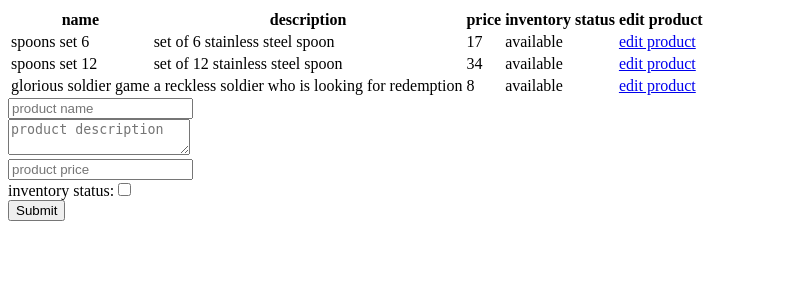
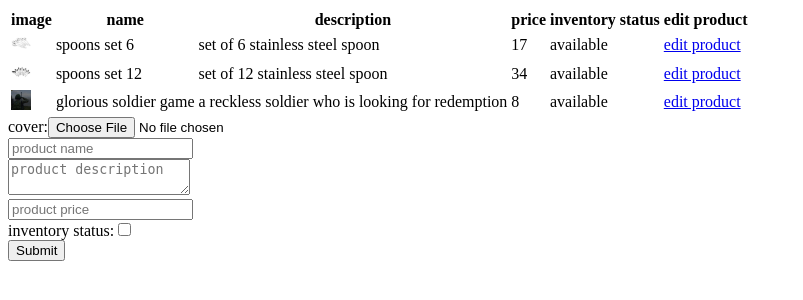
Before and after one commit to Mahdi-fatemii/online-shop, a Flask app: page /admin/dashboard/products in a window 1280 px wide. Shown: the top 300 px of the page, without its empty margins (0-803 px from the left). Run offline with Flask 3, Linux system fonts and the light colour scheme; the visitor is signed in with stand-in values (Sample User, id 1); some libraries are stand-ins or nearby versions.

Commit message:
image for products

```diff
--- a/blueprints/admin.py
+++ b/blueprints/admin.py
@@ -43,6 +43,7 @@ def products():
         description = request.form.get('description', None)
         price = request.form.get('price', None)
         status = request.form.get('status', None)
+        file = request.files.get('cover', None)
 
         p = Product(name=name, description=description, price=price)
         if status == None:
@@ -52,6 +53,8 @@ def products():
 
         db.session.add(p)
         db.session.commit()
+
+        file.save(f'static/cover/{p.id}.jpg')
 
         return "done"
 
@@ -67,6 +70,7 @@ def edit_product(id):
         description = request.form.get('description', None)
         price = request.form.get('price', None)
         status = request.form.get('status', None)
+        file = request.files.get('cover', None)
 
         product.name = name
         product.description = description
@@ -78,4 +82,7 @@ def edit_product(id):
 
         db.session.commit()
 
+        if file != None :
+            file.save(f'static/cover/{product.id}.jpg')
+
         return redirect(url_for("admin.edit_product", id=id))
--- a/templates/admin/edit-product.html
+++ b/templates/admin/edit-product.html
@@ -4,8 +4,10 @@
 {% endblock %}
 {% block body %}
 
-    <form action="#" method="post">
+    <img style="width: 100px" src="/static/cover/{{ product.id }}.jpg">
+    <form action="#" method="post" enctype="multipart/form-data">
         <input type="hidden" name="csrf_token" value="{{ csrf_token() }}"/>
+        <label>product image:</label><input type="file" name="cover"><br>
         <input type="text" name="name" value="{{ product.name }}" placeholder="product name"><br>
         <textarea name="description" placeholder="product description">{{ product.description }}</textarea><br>
         <input type="number" name="price" value="{{ product.price }}" placeholder="product price"><br>
--- a/templates/admin/products.html
+++ b/templates/admin/products.html
@@ -6,6 +6,7 @@
 
     <table>
         <tr>
+            <th>image</th>
             <th>name</th>
             <th>description</th>
             <th>price</th>
@@ -15,6 +16,7 @@
 
         {% for p in products %}
             <tr>
+            <td><img style="width: 20px" src="/static/cover/{{ p.id }}.jpg"></td>
                 <td>{{ p.name }}</td>
                 <td>{{ p.description }}</td>
                 <td>{{ p.price }}</td>
@@ -27,8 +29,9 @@
 
 
 
-    <form action="#" method="post">
+    <form action="#" method="post" enctype="multipart/form-data">
         <input type="hidden" name="csrf_token" value="{{ csrf_token() }}"/>
+        <label>cover:</label><input type="file" name="cover"><br>
         <input type="text" name="name" placeholder="product name"><br>
         <textarea name="description" placeholder="product description"></textarea><br>
         <input type="number" name="price" placeholder="product price"><br>
--- a/templates/main.html
+++ b/templates/main.html
@@ -6,7 +6,7 @@
 
     {% for p in products %}
         <a href="{{ url_for('general.product', id=p.id, name=p.name) }}">{{ p.name }}</a>
-        {{ p.name }}
+{#        {{ p.name }}#}
     {% endfor %}
 
 {% endblock %}
--- a/templates/product.html
+++ b/templates/product.html
@@ -3,7 +3,7 @@
     <title> product: {{ product.name }}</title>
 {% endblock %}
 {% block body %}
-
+    <img style="width: 300px" src="/static/cover/{{ product.id }}.jpg">
     {{ product.id }}<br>
     {{ product.name }}<br>
     {{ product.price }}
```
Also changed, not shown: instance/database.db, static/cover/1.jpg (added), static/cover/2.jpg (added), static/cover/3.jpg (added), 1 other file.
